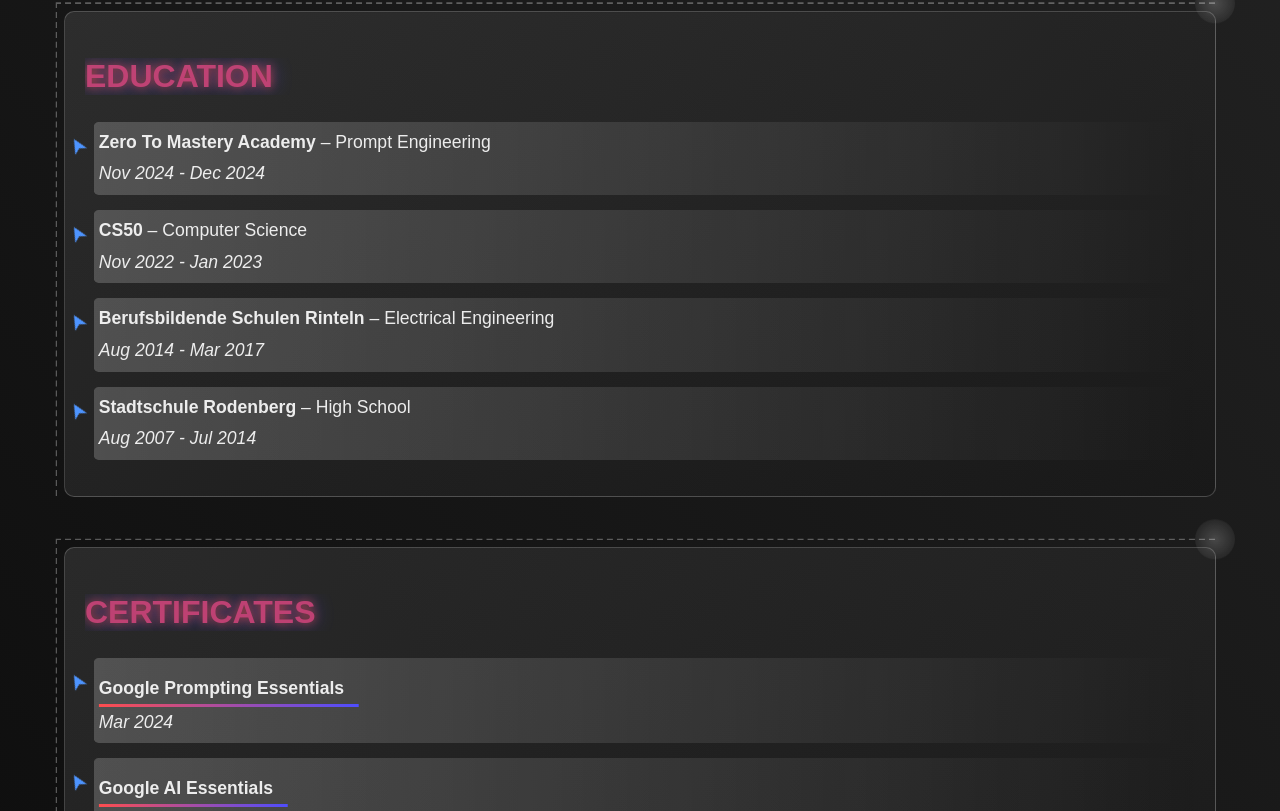
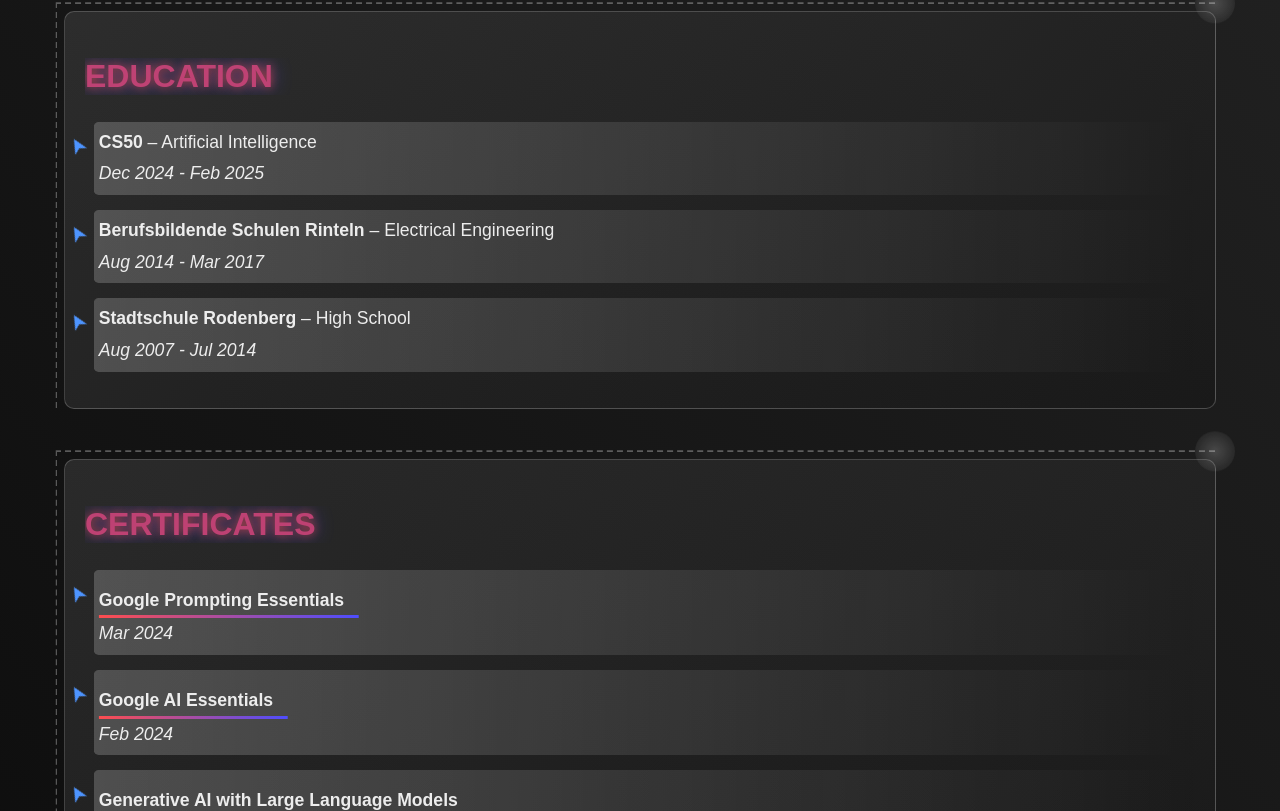
Before and after one commit to joesaistuff/joesaistuff.github.io, a plain HTML site: page index.html in a window 1280 px wide. Shown: the part 1355-2166 px from the top of the page. Drawn offline with Linux system fonts and the light colour scheme.

Commit message:
Update index.html

```diff
--- a/index.html
+++ b/index.html
@@ -57,14 +57,9 @@
             <h2>Education</h2>
             <ul>
                 <li>
-                    <strong>Zero To Mastery Academy</strong> – Prompt Engineering
+                    <strong>CS50</strong> – Artificial Intelligence
                     <br>
-                    <em>Nov 2024 - Dec 2024</em>
-                </li>
-                <li>
-                    <strong>CS50</strong> – Computer Science
-                    <br>
-                    <em>Nov 2022 - Jan 2023</em>
+                    <em>Dec 2024 - Feb 2025</em>
                 </li>
                 <li>
                     <strong>Berufsbildende Schulen Rinteln</strong> – Electrical Engineering
```
